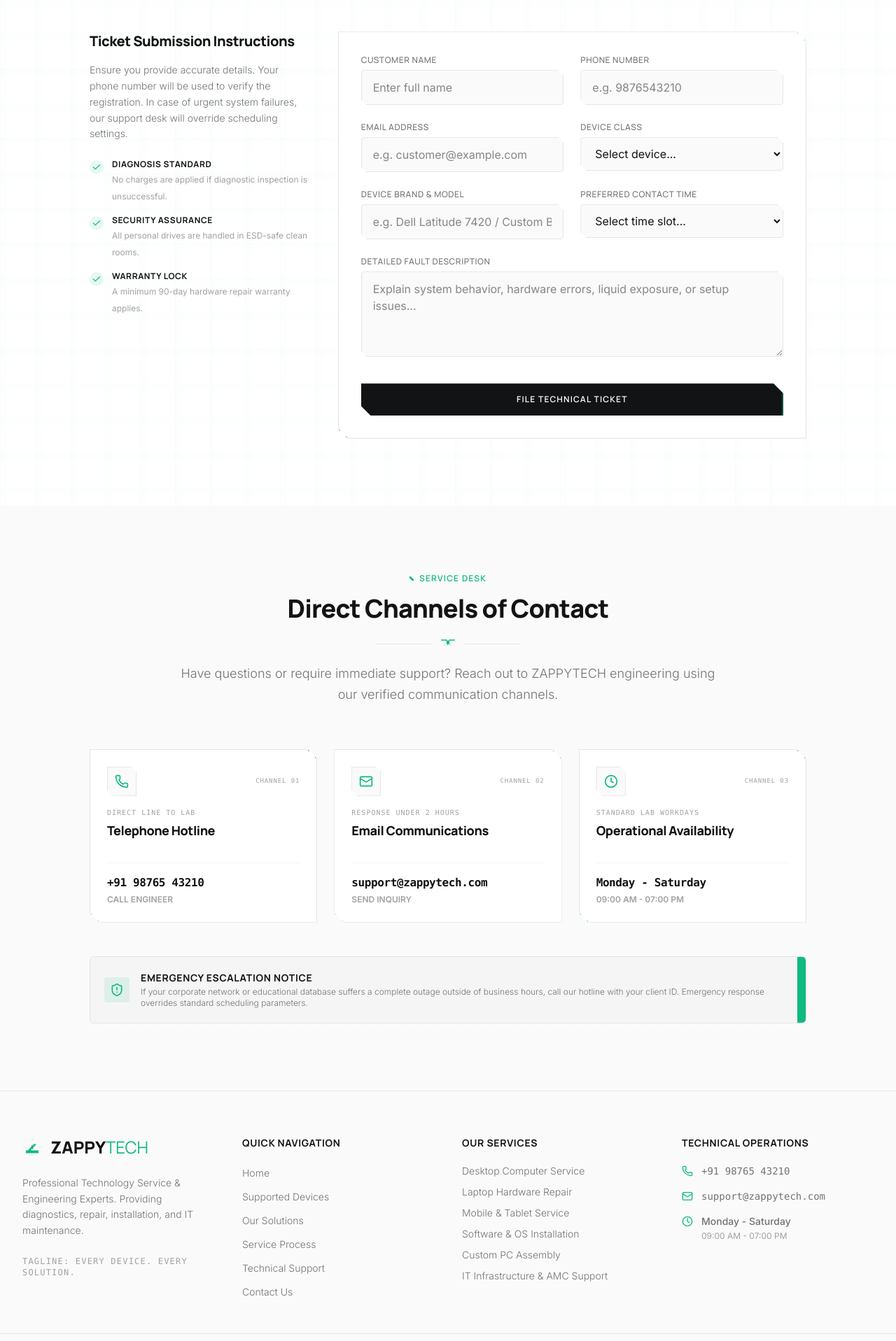
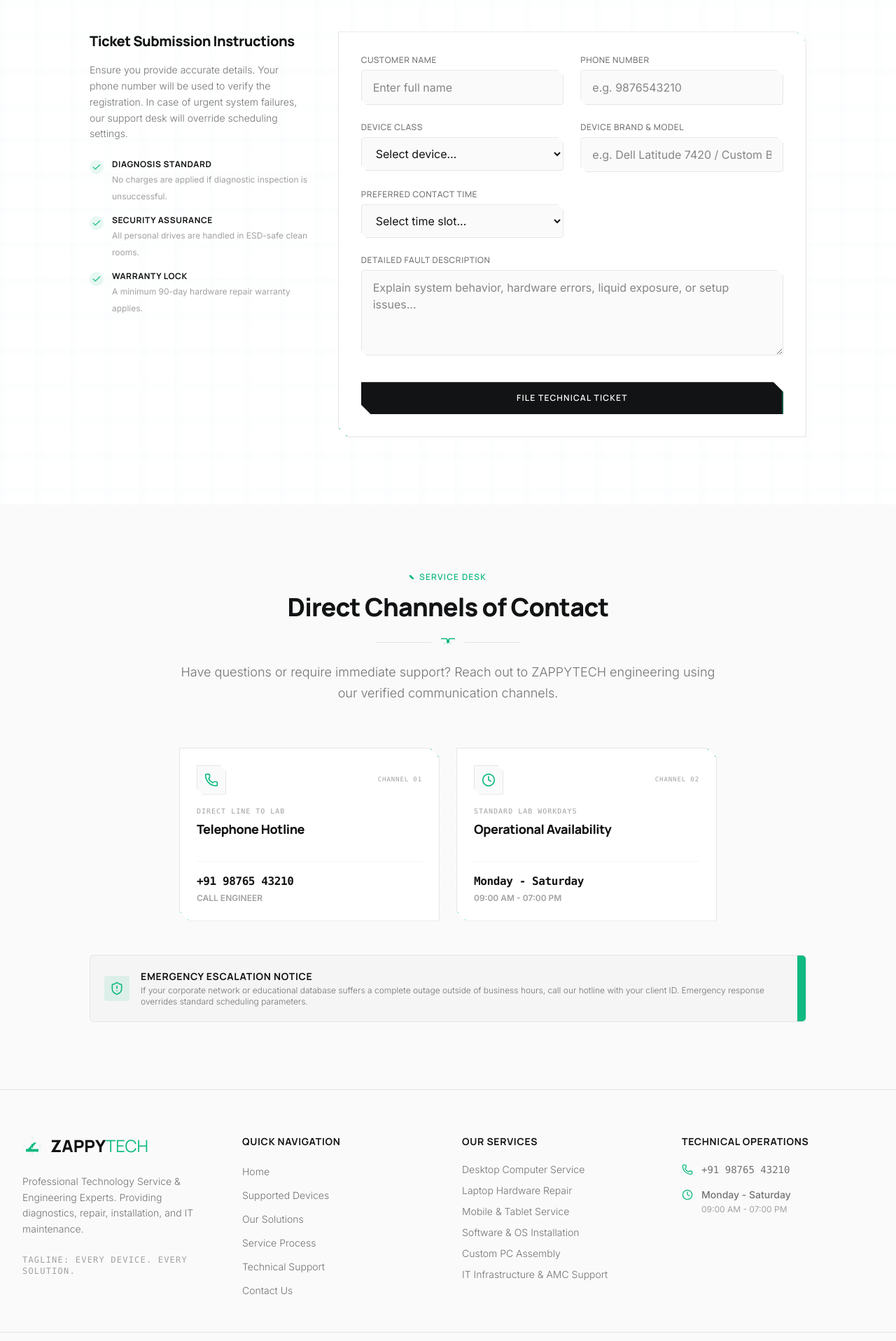
Before and after one commit to supportnexfix-bit/ZappyTech, a React (Vite) app: page / in a window 1280 px wide. Shown: the part 8560-10477 px from the top of the page at 70% size. Built offline with nearby package versions, Linux system fonts and the light colour scheme.

Commit message:
Remove email contact details and form inputs

```diff
--- a/src/layout/Footer.tsx
+++ b/src/layout/Footer.tsx
@@ -1,6 +1,6 @@
 import React from 'react';
 import { Logo } from '../components/ui/Logo';
-import { Mail, Phone, Clock } from 'lucide-react';
+import { Phone, Clock } from 'lucide-react';
 
 interface FooterProps {
   onNavClick?: (sectionId: string) => void;
@@ -96,12 +96,6 @@
                 +91 98765 43210
               </a>
             </li>
-            <li className="flex items-center gap-3">
-              <Mail className="w-4 h-4 text-brand-emerald flex-shrink-0" />
-              <a href="mailto:support@zappytech.com" className="hover:text-brand-emerald font-mono">
-                support@zappytech.com
-              </a>
-            </li>
             <li className="flex items-start gap-3">
               <Clock className="w-4 h-4 text-brand-emerald mt-0.5 flex-shrink-0" />
               <div>
--- a/src/pages/PrivacyPolicy.tsx
+++ b/src/pages/PrivacyPolicy.tsx
@@ -80,7 +80,7 @@
               5. User Rights (WCAG Compliance)
             </h2>
             <p>
-              You have the right to request a digital export of your registered service history, update contact details, or request standard data purge actions. Contact our privacy officer at <a href="mailto:support@zappytech.com" className="text-brand-emerald hover:underline">support@zappytech.com</a> for compliance requests.
+              You have the right to request a digital export of your registered service history, update contact details, or request standard data purge actions. Contact our privacy officer at <a href="tel:+919876543210" className="text-brand-emerald hover:underline font-mono">+91 98765 43210</a> for compliance requests.
             </p>
           </section>
         </article>
--- a/src/sections/Contact.tsx
+++ b/src/sections/Contact.tsx
@@ -1,7 +1,7 @@
 import React from 'react';
 import { SectionHeading } from '../components/ui/SectionHeading';
 import { Card } from '../components/ui/Card';
-import { Phone, Mail, Clock, ShieldAlert } from 'lucide-react';
+import { Phone, Clock, ShieldAlert } from 'lucide-react';
 import { motion } from 'framer-motion';
 
 export const Contact: React.FC = () => {
@@ -13,14 +13,6 @@
       href: 'tel:+919876543210',
       status: 'Direct line to lab',
       icon: Phone,
-    },
-    {
-      title: 'Email Communications',
-      value: 'support@zappytech.com',
-      actionLabel: 'Send Inquiry',
-      href: 'mailto:support@zappytech.com',
-      status: 'Response under 2 hours',
-      icon: Mail,
     },
     {
       title: 'Operational Availability',
@@ -42,7 +34,7 @@
           description="Have questions or require immediate support? Reach out to ZAPPYTECH engineering using our verified communication channels."
         />
 
-        <div className="grid grid-cols-1 md:grid-cols-3 gap-6 max-w-5xl mx-auto">
+        <div className="grid grid-cols-1 md:grid-cols-2 gap-6 max-w-3xl mx-auto">
           {contactDetails.map((detail, idx) => {
             const Icon = detail.icon;
             return (
--- a/src/sections/SupportForm.tsx
+++ b/src/sections/SupportForm.tsx
@@ -14,7 +14,6 @@
 const supportFormSchema = z.object({
   name: z.string().min(2, { message: 'Name must be at least 2 characters.' }),
   phone: z.string().regex(/^[6-9]\d{9}$/, { message: 'Enter a valid 10-digit Indian phone number.' }),
-  email: z.string().email({ message: 'Enter a valid email address.' }),
   deviceType: z.string().min(1, { message: 'Please select a device class.' }),
   brand: z.string().min(1, { message: 'Specify the device brand/model.' }),
   problemDescription: z.string().min(10, { message: 'Provide a brief description of at least 10 characters.' }),
@@ -119,15 +118,6 @@
                 </div>
 
                 <div className="grid grid-cols-1 md:grid-cols-2 gap-6">
-                  {/* Email */}
-                  <Input
-                    label="Email Address"
-                    placeholder="e.g. customer@example.com"
-                    type="email"
-                    error={errors.email?.message}
-                    {...register('email')}
-                  />
-
                   {/* Device Type Select */}
                   <div className="w-full flex flex-col gap-1.5 text-left">
                     <label
@@ -157,9 +147,7 @@
                       </span>
                     )}
                   </div>
-                </div>
 
-                <div className="grid grid-cols-1 md:grid-cols-2 gap-6">
                   {/* Brand */}
                   <Input
                     label="Device Brand & Model"
@@ -167,7 +155,9 @@
                     error={errors.brand?.message}
                     {...register('brand')}
                   />
+                </div>
 
+                <div className="grid grid-cols-1 md:grid-cols-2 gap-6">
                   {/* Preferred Contact Time Select */}
                   <div className="w-full flex flex-col gap-1.5 text-left">
                     <label
```
